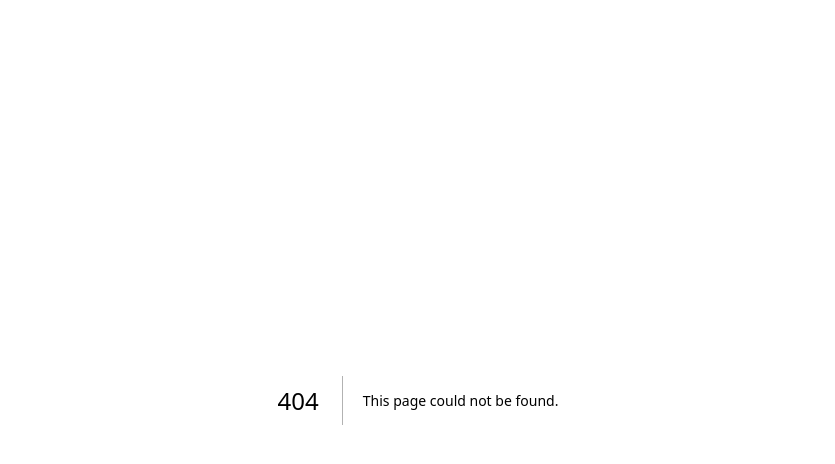
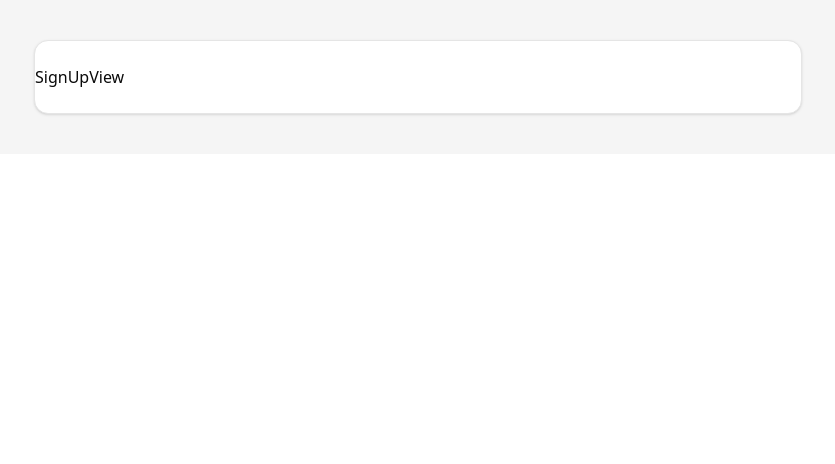
Before and after one commit to dilmithp/meet-mind, a Next.js app: page /sign-up in a window 1280 px wide. Before the commit this address had no page. Shown: the top 464 px of the page, without its empty margins (222-1057 px from the left). Built offline with nearby package versions, Linux system fonts and the light colour scheme.

Commit message:
modules creation

```diff
--- a/package.json
+++ b/package.json
@@ -3,7 +3,7 @@
   "version": "0.1.0",
   "private": true,
   "scripts": {
-    "dev": "next dev --turbopack",
+    "dev": "next dev",
     "build": "next build",
     "start": "next start",
     "lint": "next lint",
--- /dev/null
+++ b/src/app/(auth)/layout.tsx
@@ -0,0 +1,13 @@
+interface Props {
+    children: React.ReactNode;
+}
+const Layout = ({children}:Props) => {
+    return (
+        <div className={'bg-muted flex min-h-sh flex-col items-center justify-center p-6 md:p-10'}>
+            <div className={'w-full max-w-sm md:max-w-3xl'}>
+        <div>{children}</div>
+            </div>
+        </div>
+    )
+}
+export default Layout
--- /dev/null
+++ b/src/app/(auth)/sign-in/page.tsx
@@ -0,0 +1,9 @@
+ import {SignInView} from "@/modules/auth/ui/views/sign-in-view";
+
+const Page = () => {
+    return (
+        <SignInView />
+    );
+}
+
+export default Page
--- /dev/null
+++ b/src/app/(auth)/sign-up/page.tsx
@@ -0,0 +1,9 @@
+ import {SignUpView} from "@/modules/auth/ui/views/sign-up-view";
+
+const Page = () => {
+    return (
+            <SignUpView />
+    );
+}
+
+export default Page
--- a/src/app/api/auth/[...all]/route.ts
+++ b/src/app/api/auth/[...all]/route.ts
@@ -1,4 +1,4 @@
-import { auth } from "@/lib/auth"; // path to your auth file
+import { auth } from "@/lib/auth"; // path to your (auth) file
 import { toNextJsHandler } from "better-auth/next-js";
 
 export const { POST, GET } = toNextJsHandler(auth);
--- a/src/app/page.tsx
+++ b/src/app/page.tsx
@@ -7,6 +7,7 @@ import { authClient } from "@/lib/auth-client";
 
 
 export default function Home() {
+    const {data: session} = authClient.useSession();
     const [email, setEmail] = useState('');
     const [password, setPassword] = useState('');
     const [name, setName] = useState('');
@@ -26,6 +27,14 @@ export default function Home() {
                 }
             })
     }
+    if (session) {
+        return (
+            <div className={'p-4 flex flex-col gap-4 max-w-md mx-auto'}>
+                <Label className="text-2xl">Welcome, {session.user.name}</Label>
+                <Button onClick={() => authClient.signOut()}>Sign Out</Button>
+            </div>
+        )
+    }
 
   return (
       <div className={'p-4 flex flex-col gap-4 max-w-md mx-auto'}>
--- /dev/null
+++ b/src/modules/auth/ui/views/sign-in-view.tsx
@@ -0,0 +1,9 @@
+"use client";
+import {Card} from "@/components/ui/card";
+
+export const SignInView = () => {
+    console.log("SignInView");
+    return (
+        <Card>SignInView</Card>
+    )
+}
--- /dev/null
+++ b/src/modules/auth/ui/views/sign-up-view.tsx
@@ -0,0 +1,9 @@
+"use client";
+import {Card} from "@/components/ui/card";
+
+export const SignUpView = () => {
+    console.log("SignUpView");
+    return (
+        <Card>SignUpView</Card>
+    )
+}
```
Also changed, not shown: commands.txt.
